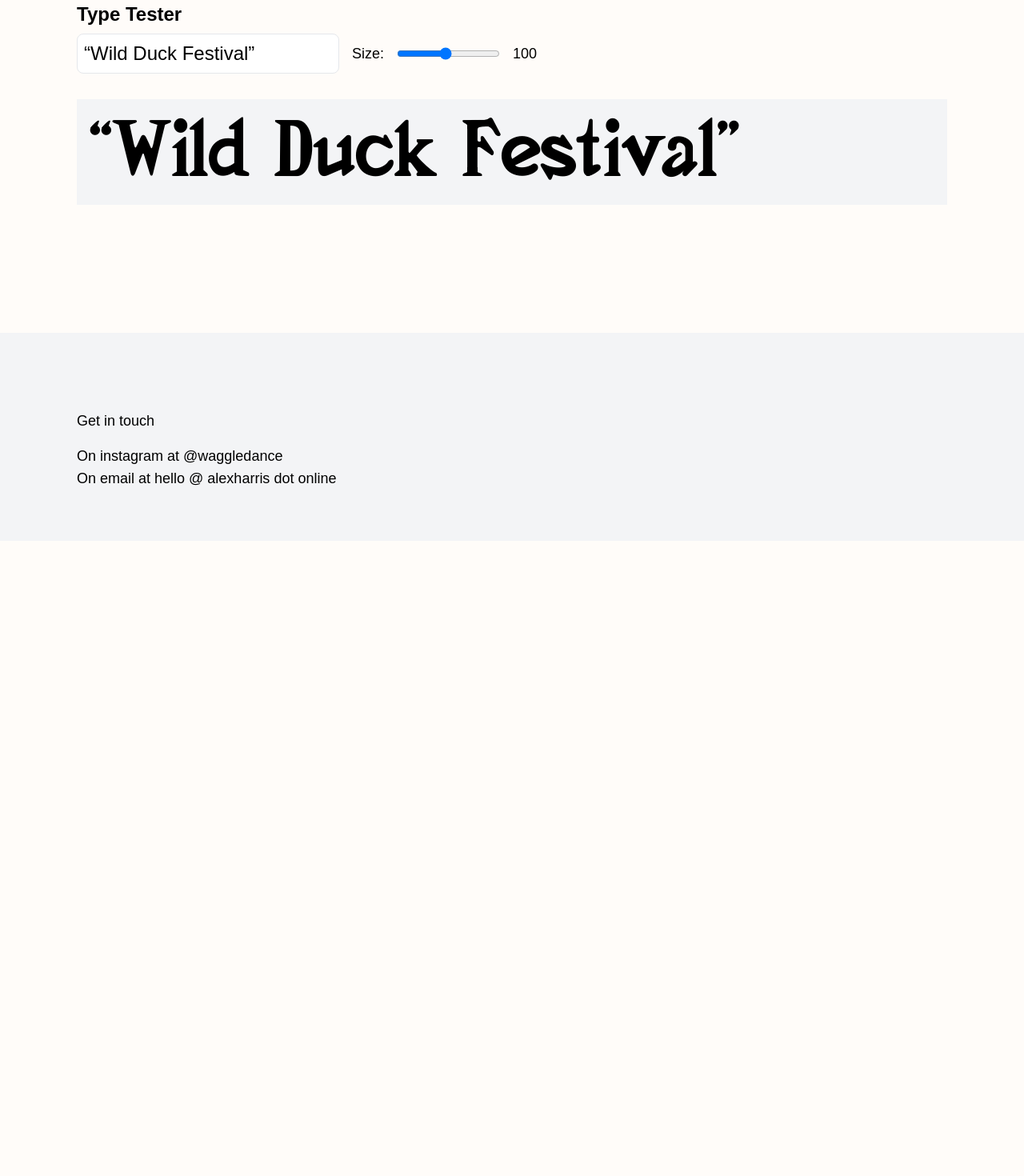
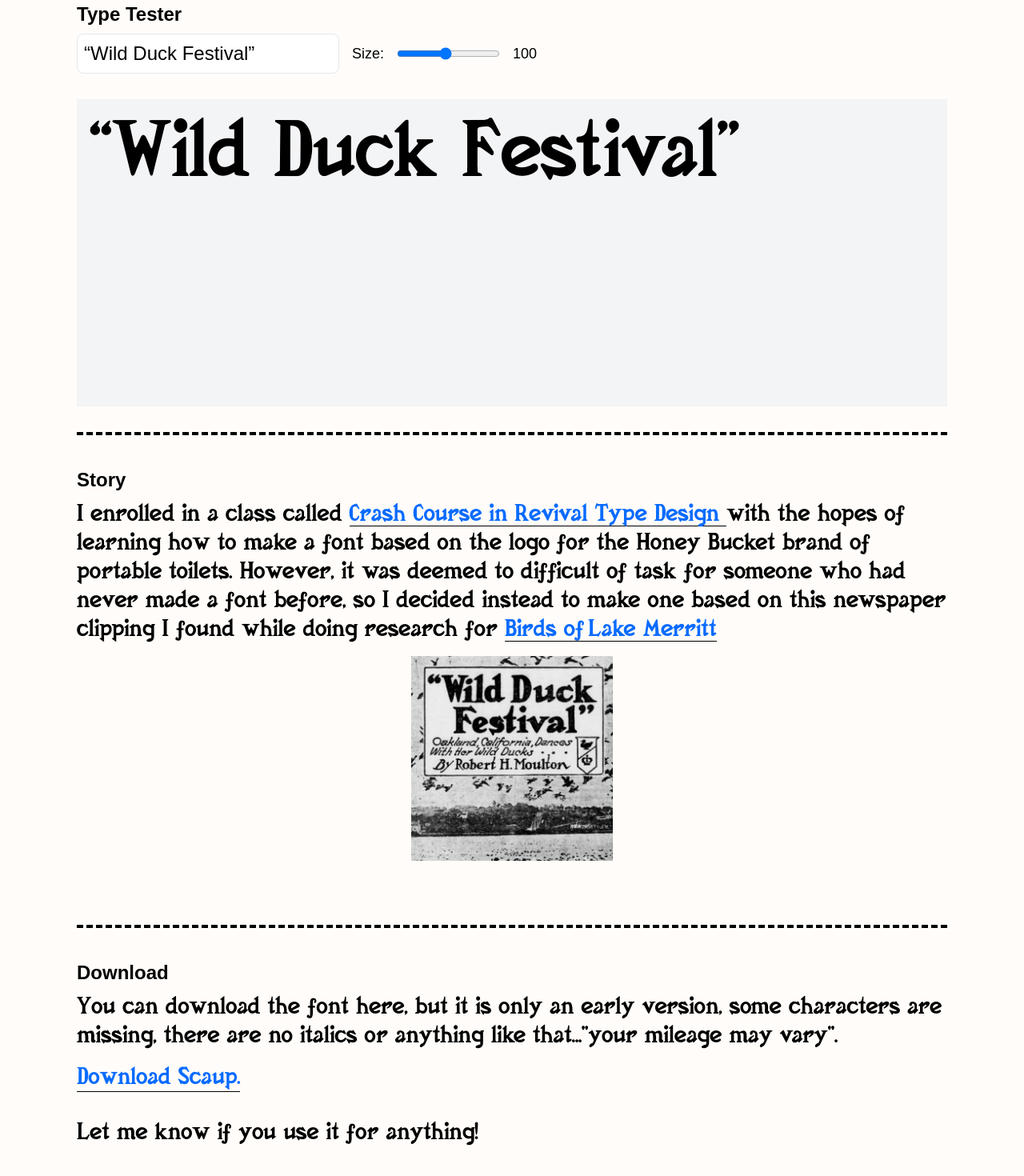
Before and after one commit to alexharris/ah-art, a Next.js app: page /scaup in a window 1280 px wide. Shown: the part 1726-3196 px from the top of the page at 80% size. Before the commit the page ends 2402 px from the top, so only its background shows below. Built offline with nearby package versions, Linux system fonts and the light colour scheme.

Commit message:
add scaup content

```diff
--- a/pages/scaup.js
+++ b/pages/scaup.js
@@ -72,8 +72,22 @@ class Scaup extends React.Component {
             </div>
           </div>
 
-          <div className="scaup flex flex-col my-8 p-4 bg-gray-100 break-words" style={{fontSize: `${this.state.testSize}px`, lineHeight: `${this.state.testSize}px`}}>
+          <div className="scaup flex flex-col my-8 p-4 bg-gray-100 break-words h-96 overflow-scroll" style={{fontSize: `${this.state.testSize}px`, lineHeight: `${this.state.testSize}px`}}>
             {this.state.test}
+          </div>
+          <div className=" border-t-4 border-black border-dashed my-8 py-8">
+            <h2 className="text-2xl py-2">Story</h2>
+            <p className="text-3xl scaup">I enrolled in a class called <a href="https://www.typeelectives.com/courses/crash-course-in-revival-type-design">Crash Course in Revival Type Design </a> with the hopes of learning how to make a font based on the logo for the Honey Bucket brand of portable toilets. However, it was deemed to difficult of task for someone who had never made a font before, so I decided instead to make one based on this newspaper clipping I found while doing research for <a href="">Birds of Lake Merritt</a></p>
+            <img className="my-4 h-64 mx-auto" src="/scaup-newspaper.png" alt="Scaup Newspaper Clipping" />
+
+          </div>
+          <div className=" border-t-4 border-black border-dashed my-8 py-8">
+            <h2 className="text-2xl py-2">Download</h2>
+
+            <p className="text-3xl scaup">You can download the font here, but it is only an early version, some characters are missing, there are no italics or anything like that..."your mileage may vary".</p>
+            <a href="/fonts/Scaup-Regular.ttf" download className="text-3xl scaup my-4 inline-block">Download Scaup.</a>
+
+            <p className="text-3xl my-4 scaup">Let me know if you use it for anything!</p>
           </div>
         </div>
 
--- a/styles/globals.css
+++ b/styles/globals.css
@@ -5,7 +5,7 @@
 @font-face {
   font-family: 'scaup';
   src: url('/fonts/scaup-regular-webfont.woff2') format('woff2'),
-       url('/fontsscaup-regular-webfont.woff') format('woff');
+       url('/fonts/scaup-regular-webfont.woff') format('woff');
   font-weight: normal;
   font-style: normal;
 
```
Also changed, not shown: public/fonts/Scaup-Regular.ttf (added), public/scaup-newspaper.png (added).
